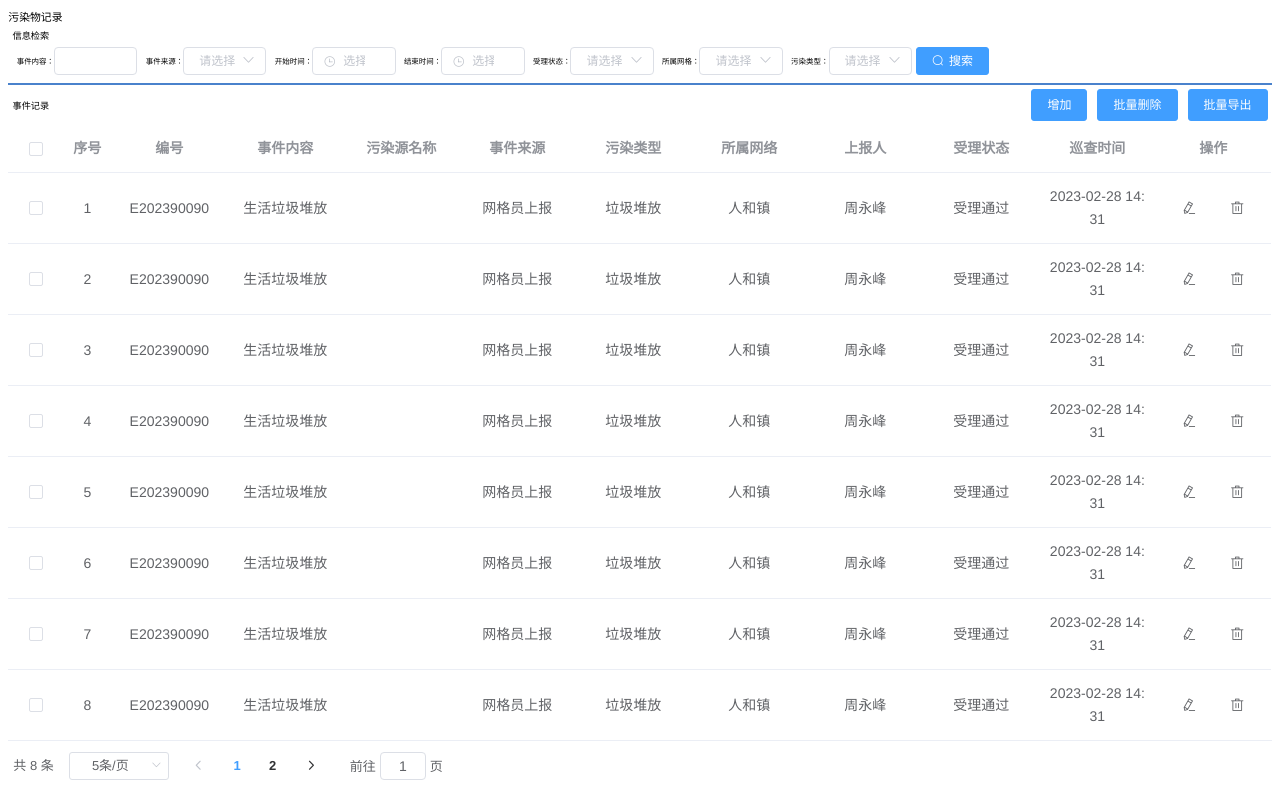
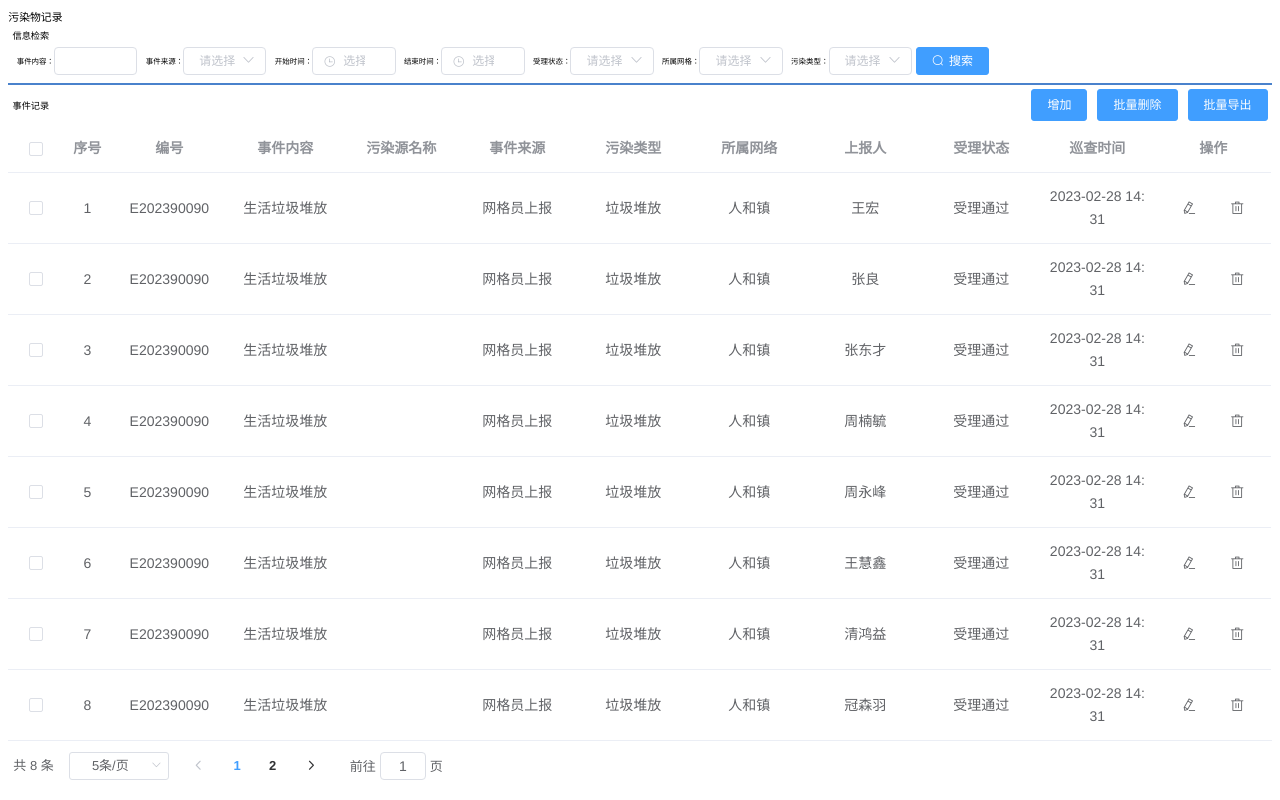
Before and after one commit to bo-ddd/industry, a Vue app: page /pollutant in a window 1280 px wide. Built offline with nearby package versions, Linux system fonts and the light colour scheme; what @jiaminghi/data-view would draw is missing.

Commit message:
tijiaodaima

```diff
--- a/src/views/environmentalManagement/pollutant/Pollutant.vue
+++ b/src/views/environmentalManagement/pollutant/Pollutant.vue
@@ -126,7 +126,37 @@ export default {
                     eventSourse: '网格员上报',
                     pollutionType: '垃圾堆放',
                     belongGrid: '人和镇',
-                    reportPerson: '周永峰',
+                    reportPerson: '王宏',
+                    acceptanceStatus: '受理通过',
+                    patrolTime: '2023-02-28 14:31'
+                },{
+                    eventNumber: 'E202390090',
+                    eventContent: '生活垃圾堆放',
+                    pollutionSourseName: '',
+                    eventSourse: '网格员上报',
+                    pollutionType: '垃圾堆放',
+                    belongGrid: '人和镇',
+                    reportPerson: '张良',
+                    acceptanceStatus: '受理通过',
+                    patrolTime: '2023-02-28 14:31'
+                },{
+                    eventNumber: 'E202390090',
+                    eventContent: '生活垃圾堆放',
+                    pollutionSourseName: '',
+                    eventSourse: '网格员上报',
+                    pollutionType: '垃圾堆放',
+                    belongGrid: '人和镇',
+                    reportPerson: '张东才',
+                    acceptanceStatus: '受理通过',
+                    patrolTime: '2023-02-28 14:31'
+                },{
+                    eventNumber: 'E202390090',
+                    eventContent: '生活垃圾堆放',
+                    pollutionSourseName: '',
+                    eventSourse: '网格员上报',
+                    pollutionType: '垃圾堆放',
+                    belongGrid: '人和镇',
+                    reportPerson: '周楠毓',
                     acceptanceStatus: '受理通过',
                     patrolTime: '2023-02-28 14:31'
                 },{
@@ -146,7 +176,7 @@ export default {
                     eventSourse: '网格员上报',
                     pollutionType: '垃圾堆放',
                     belongGrid: '人和镇',
-                    reportPerson: '周永峰',
+                    reportPerson: '王慧鑫',
                     acceptanceStatus: '受理通过',
                     patrolTime: '2023-02-28 14:31'
                 },{
@@ -156,37 +186,7 @@ export default {
                     eventSourse: '网格员上报',
                     pollutionType: '垃圾堆放',
                     belongGrid: '人和镇',
-                    reportPerson: '周永峰',
-                    acceptanceStatus: '受理通过',
-                    patrolTime: '2023-02-28 14:31'
-                },{
-                    eventNumber: 'E202390090',
-                    eventContent: '生活垃圾堆放',
-                    pollutionSourseName: '',
-                    eventSourse: '网格员上报',
-                    pollutionType: '垃圾堆放',
-                    belongGrid: '人和镇',
-                    reportPerson: '周永峰',
-                    acceptanceStatus: '受理通过',
-                    patrolTime: '2023-02-28 14:31'
-                },{
-                    eventNumber: 'E202390090',
-                    eventContent: '生活垃圾堆放',
-                    pollutionSourseName: '',
-                    eventSourse: '网格员上报',
-                    pollutionType: '垃圾堆放',
-                    belongGrid: '人和镇',
-                    reportPerson: '周永峰',
-                    acceptanceStatus: '受理通过',
-                    patrolTime: '2023-02-28 14:31'
-                },{
-                    eventNumber: 'E202390090',
-                    eventContent: '生活垃圾堆放',
-                    pollutionSourseName: '',
-                    eventSourse: '网格员上报',
-                    pollutionType: '垃圾堆放',
-                    belongGrid: '人和镇',
-                    reportPerson: '周永峰',
+                    reportPerson: '清鸿益',
                     acceptanceStatus: '受理通过',
                     patrolTime: '2023-02-28 14:31'
                 },
@@ -197,7 +197,7 @@ export default {
                     eventSourse: '网格员上报',
                     pollutionType: '垃圾堆放',
                     belongGrid: '人和镇',
-                    reportPerson: '周永峰',
+                    reportPerson: '冠森羽',
                     acceptanceStatus: '受理通过',
                     patrolTime: '2023-02-28 14:31'
             }],
```
